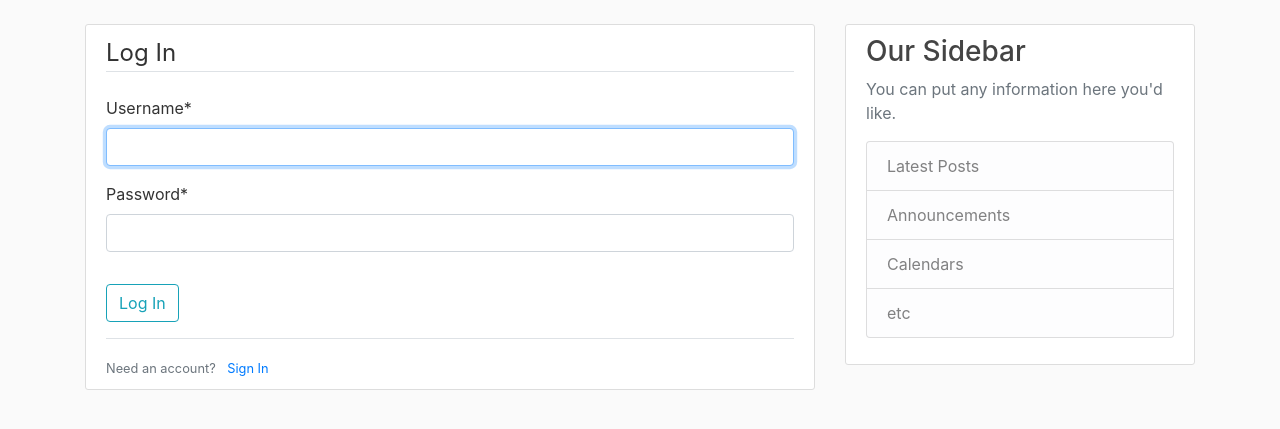
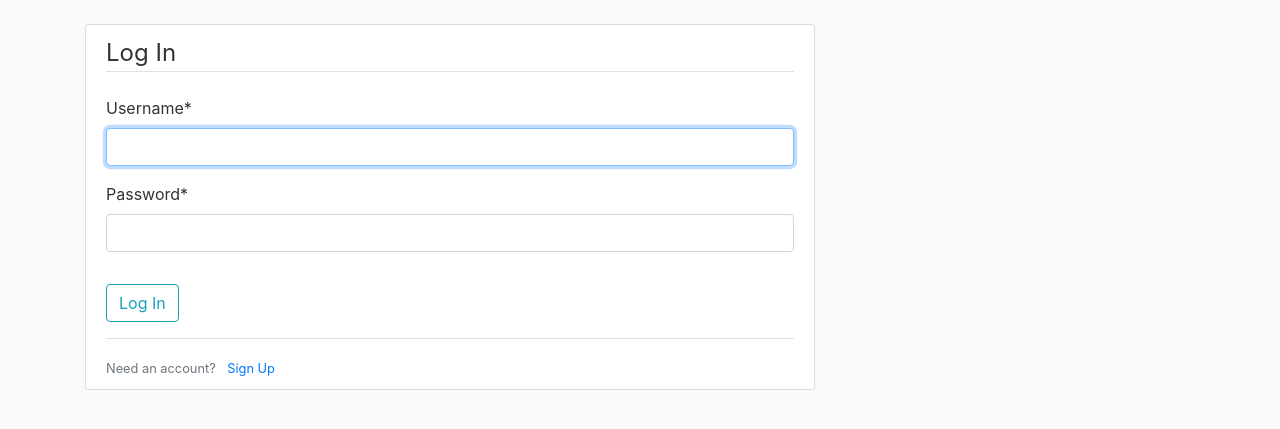
Before and after one commit to Nemod22/DjangoForum, a Django app: page /login/ in a window 1280 px wide. Shown: the part 56-485 px from the top of the page. Run offline with Django 3.2, Linux system fonts and the light colour scheme; some libraries are stand-ins or nearby versions.

Commit message:
base template modified

```diff
--- a/mysite/blog/templates/blog/base.html
+++ b/mysite/blog/templates/blog/base.html
@@ -62,19 +62,6 @@
             {% endif %}
             {% block content %}{% endblock %}
           </div>
-          <div class="col-md-4">
-            <div class="content-section">
-              <h3>Our Sidebar</h3>
-              <p class='text-muted'>You can put any information here you'd like.
-                <ul class="list-group">
-                  <li class="list-group-item list-group-item-light">Latest Posts</li>
-                  <li class="list-group-item list-group-item-light">Announcements</li>
-                  <li class="list-group-item list-group-item-light">Calendars</li>
-                  <li class="list-group-item list-group-item-light">etc</li>
-                </ul>
-              </p>
-            </div>
-          </div>
         </div>
       </main>
 
--- a/mysite/users/templates/users/login.html
+++ b/mysite/users/templates/users/login.html
@@ -14,7 +14,7 @@
         </form>
         <div class="border-top pt-3">
             <small class="text-muted">
-                Need an account? <a class="ml-2" href="{% url 'register' %"}>Sign In</a>
+                Need an account? <a class="ml-2" href="{% url 'register' %"}>Sign Up</a>
             </small>
         </div>
     </div>
```
Also changed, not shown: mysite/db.sqlite3.
